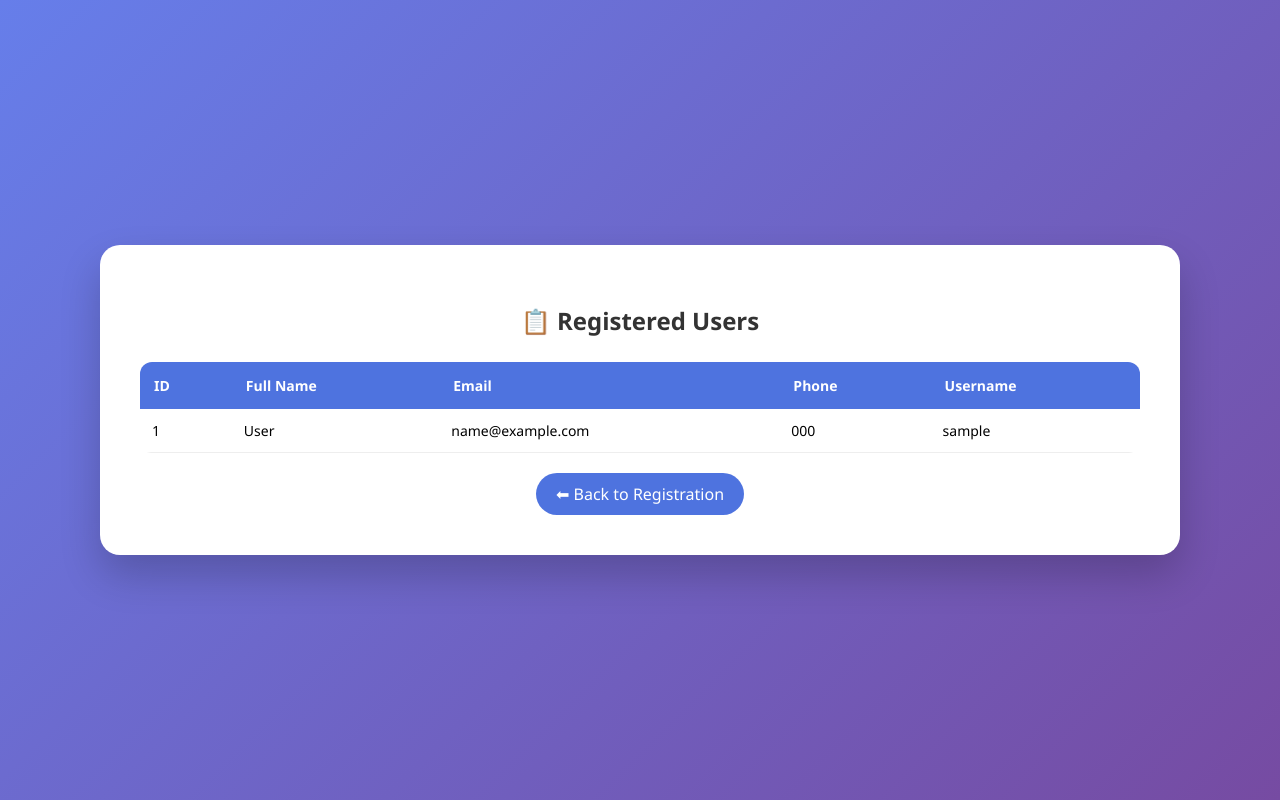
After one commit to abhip5313/Flask-App, a Flask app: page /users in a window 1280 px wide. The commit adds this page. Run offline with Flask 3, Linux system fonts and the light colour scheme; tables that the repository leaves empty or names only in its code hold one stand-in row (values such as "Sample post").

Commit message:
Add users.css file

```diff
--- /dev/null
+++ b/static/css/users.css
@@ -0,0 +1,97 @@
+/* Page Background */
+body {
+    margin: 0;
+    padding: 0;
+    font-family: 'Segoe UI', sans-serif;
+    background: linear-gradient(135deg, #667eea, #764ba2);
+    min-height: 100vh;
+    display: flex;
+    justify-content: center;
+    align-items: center;
+}
+
+/* Container Card */
+.container {
+    background: #ffffff;
+    padding: 40px;
+    width: 90%;
+    max-width: 1000px;
+    border-radius: 20px;
+    box-shadow: 0 20px 40px rgba(0, 0, 0, 0.2);
+    animation: fadeIn 0.5s ease-in-out;
+}
+
+/* Heading */
+.container h2 {
+    text-align: center;
+    margin-bottom: 25px;
+    color: #333;
+}
+
+/* Table Styling */
+table {
+    width: 100%;
+    border-collapse: collapse;
+    overflow: hidden;
+    border-radius: 12px;
+}
+
+/* Table Header */
+thead {
+    background: #4e73df;
+    color: white;
+}
+
+thead th {
+    padding: 14px;
+    text-align: left;
+    font-weight: 600;
+    font-size: 14px;
+}
+
+/* Table Body */
+tbody td {
+    padding: 12px;
+    font-size: 14px;
+    border-bottom: 1px solid #eee;
+}
+
+/* Zebra Striping */
+tbody tr:nth-child(even) {
+    background-color: #f8f9fc;
+}
+
+/* Hover Effect */
+tbody tr:hover {
+    background-color: #e2e6f5;
+    transition: 0.3s;
+}
+
+/* Button */
+a {
+    display: inline-block;
+    margin-top: 20px;
+    text-decoration: none;
+    background: #4e73df;
+    color: white;
+    padding: 10px 20px;
+    border-radius: 30px;
+    transition: 0.3s ease;
+}
+
+a:hover {
+    background: #2e59d9;
+    transform: translateY(-2px);
+}
+
+/* Animation */
+@keyframes fadeIn {
+    from {
+        opacity: 0;
+        transform: translateY(15px);
+    }
+    to {
+        opacity: 1;
+        transform: translateY(0);
+    }
+}
--- /dev/null
+++ b/templates/users.html
@@ -0,0 +1,47 @@
+<!DOCTYPE html>
+<html>
+<head>
+    <title>Registered Users</title>
+    <link rel="stylesheet" href="{{ url_for('static', filename='css/users.css') }}">
+</head>
+<body>
+
+<div class="container">
+    <h2>📋 Registered Users</h2>
+
+    {% if users %}
+    <table>
+        <thead>
+            <tr>
+                <th>ID</th>
+                <th>Full Name</th>
+                <th>Email</th>
+                <th>Phone</th>
+                <th>Username</th>
+            </tr>
+        </thead>
+        <tbody>
+            {% for user in users %}
+            <tr>
+                <td>{{ user.id }}</td>
+                <td>{{ user.fullname }}</td>
+                <td>{{ user.email }}</td>
+                <td>{{ user.phone }}</td>
+                <td>{{ user.username }}</td>
+            </tr>
+            {% endfor %}
+        </tbody>
+    </table>
+    {% else %}
+        <p style="text-align:center; margin-top:20px;">
+            🚫 No users found in database.
+        </p>
+    {% endif %}
+
+    <div style="text-align:center;">
+        <a href="/">⬅ Back to Registration</a>
+    </div>
+</div>
+
+</body>
+</html>
```
Also changed, not shown: templates/success.html (+29 -7 lines).
